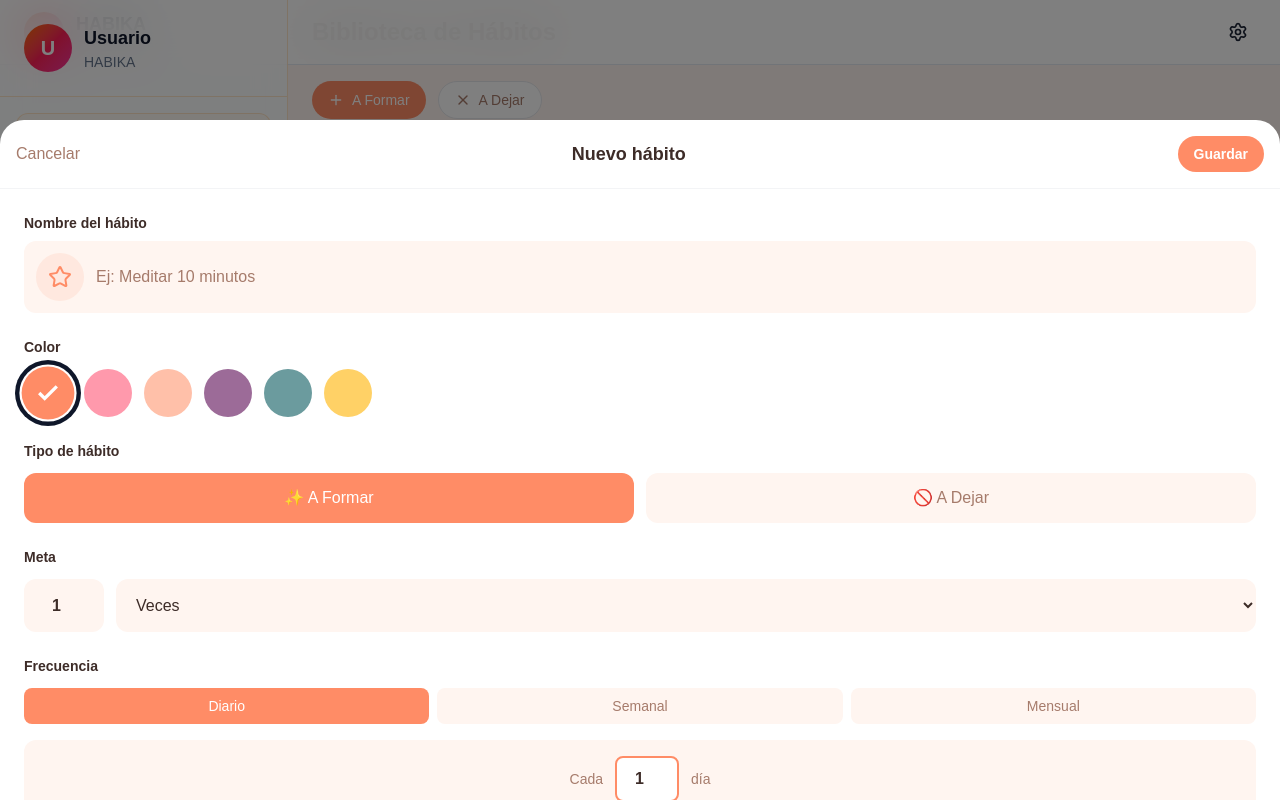
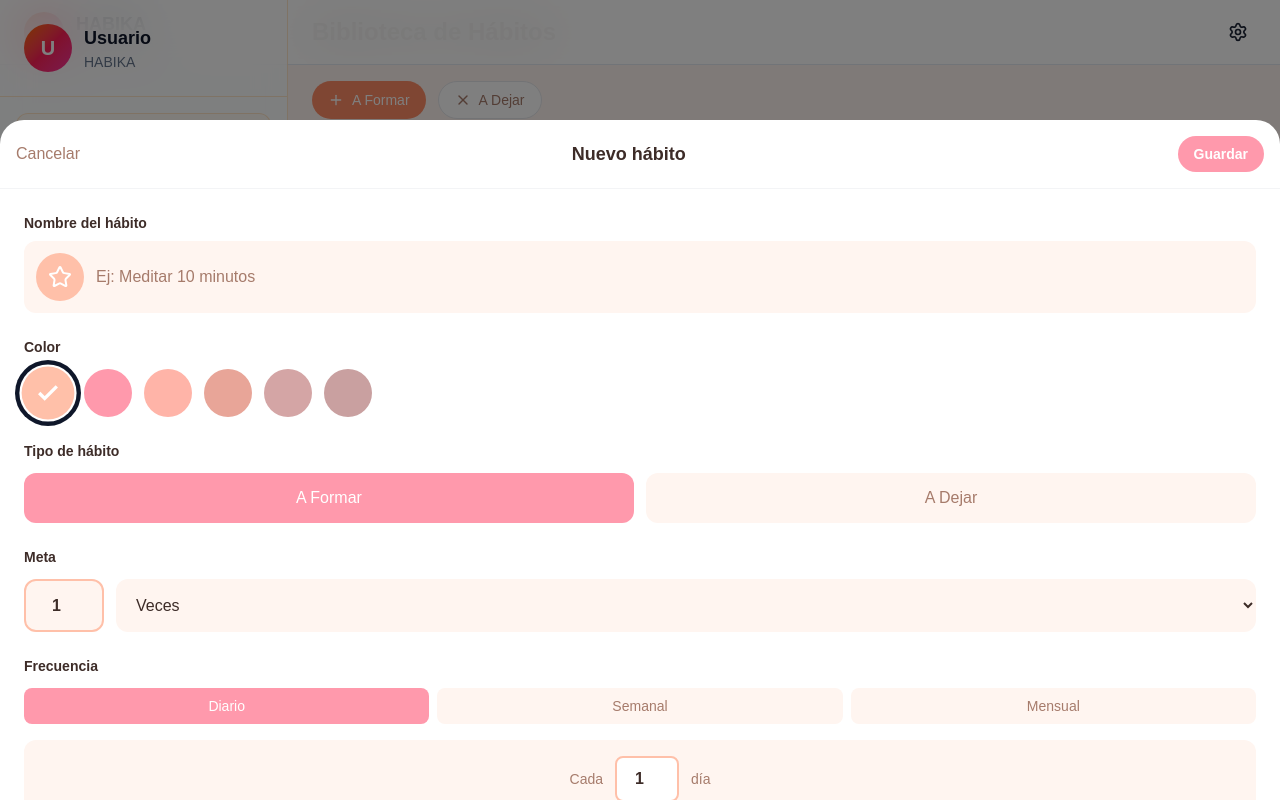
Before and after one commit to agustinmoren0/rocket-app, a Next.js app: page /biblioteca in a window 1280 px wide. Both pictures are taken after a click on the button "Crear hábito personalizado". Built offline with nearby package versions, Linux system fonts and the light colour scheme.

Commit message:
fix: colores correctos + 36 iconos + más unidades meta + edición de hábitos + sin emojis

```diff
--- a/app/biblioteca/page.tsx
+++ b/app/biblioteca/page.tsx
@@ -437,23 +437,23 @@ function PersonalizarHabitModal({ habit, type, onClose, onSuccess }: any) {
 }
 
 // ========== CREAR HÁBITO PERSONALIZADO MODAL ==========
-function CrearHabitoModal({ type: defaultType, onClose, onSuccess }: any) {
+function CrearHabitoModal({ defaultType, onClose, onSuccess, editingHabit }: any) {
   const [formData, setFormData] = useState({
-    name: '',
-    icon: 'Star',
-    color: '#FF8C66',
-    type: defaultType || 'formar',
-    goalValue: 1,
-    goalUnit: 'veces',
-    frequency: 'diario',
-    frequencyInterval: 1,
-    selectedDays: [] as number[],
-    selectedDates: [] as number[],
+    name: editingHabit?.name || '',
+    icon: editingHabit?.icon || 'Star',
+    color: editingHabit?.color || '#FFC0A9',
+    type: editingHabit?.type || defaultType || 'formar',
+    goalValue: editingHabit?.goalValue || 1,
+    goalUnit: editingHabit?.goalUnit || 'veces',
+    frequency: editingHabit?.frequency || 'diario',
+    frequencyInterval: editingHabit?.frequencyInterval || 1,
+    selectedDays: editingHabit?.daysOfWeek || [],
+    selectedDates: editingHabit?.datesOfMonth || [],
   });
 
   const [showIconPicker, setShowIconPicker] = useState(false);
 
-  const COLORS = ['#FF8C66', '#FF99AC', '#FFC0A9', '#9C6B98', '#6B9B9E', '#FFD166'];
+  const COLORS = ['#FFC0A9', '#FF99AC', '#FFB4A8', '#E8A598', '#D4A5A5', '#C9A0A0'];
   const WEEKDAYS = ['Lun', 'Mar', 'Mié', 'Jue', 'Vie', 'Sáb', 'Dom'];
   const MONTH_DATES = Array.from({ length: 31 }, (_, i) => i + 1);
 
@@ -464,6 +464,27 @@ function CrearHabitoModal({ type: defaultType, onClose, onSuccess }: any) {
     }
 
     const habits = JSON.parse(localStorage.getItem('habika_custom_habits') || '[]');
+
+    if (editingHabit) {
+      // Editar hábito existente
+      const index = habits.findIndex((h: any) => h.id === editingHabit.id);
+      if (index !== -1) {
+        habits[index] = {
+          ...habits[index],
+          name: formData.name,
+          icon: formData.icon,
+          color: formData.color,
+          type: formData.type,
+          goalValue: formData.goalValue,
+          goalUnit: formData.goalUnit,
+          frequency: formData.frequency,
+          frequencyInterval: formData.frequencyInterval,
+          daysOfWeek: formData.selectedDays,
+          datesOfMonth: formData.selectedDates,
+        };
+      }
+    } else {
+      // Crear nuevo hábito
       habits.push({
         id: `habit_${Date.now()}`,
         name: formData.name,
@@ -480,6 +501,8 @@ function CrearHabitoModal({ type: defaultType, onClose, onSuccess }: any) {
         createdAt: new Date().toISOString(),
         completedDates: [],
       });
+    }
+
     localStorage.setItem('habika_custom_habits', JSON.stringify(habits));
     onSuccess();
   };
@@ -506,43 +529,46 @@ function CrearHabitoModal({ type: defaultType, onClose, onSuccess }: any) {
           <button onClick={onClose} className="text-[#A67B6B] font-medium">
             Cancelar
           </button>
-          <h2 className="text-lg font-bold text-[#3D2C28]">Nuevo hábito</h2>
+          <h2 className="text-lg font-bold text-[#3D2C28]">
+            {editingHabit ? 'Editar hábito' : 'Nuevo hábito'}
+          </h2>
           <button
             onClick={handleSave}
-            className="px-4 py-2 bg-[#FF8C66] text-white rounded-full text-sm font-semibold"
+            className="px-4 py-2 rounded-full text-white text-sm font-semibold"
+            style={{ backgroundColor: '#FF99AC' }}
           >
             Guardar
           </button>
         </div>
 
         {/* Contenido scrolleable */}
-        <div className="flex-1 overflow-y-auto pb-6">
+        <div className="flex-1 overflow-y-auto pb-28">
           <div className="p-6 space-y-6">
 
-            {/* Icono + Nombre en la misma línea */}
+            {/* Icono + Nombre */}
             <div>
               <label className="block text-sm font-semibold text-[#3D2C28] mb-2">Nombre del hábito</label>
-              <div className="flex items-center gap-3 bg-[#FFF5F0] rounded-xl p-3">
+              <div className="flex items-center gap-3 rounded-xl p-3" style={{ backgroundColor: '#FFF5F0' }}>
                 <button
                   onClick={() => setShowIconPicker(!showIconPicker)}
                   className="w-12 h-12 rounded-full flex items-center justify-center shrink-0 transition-transform hover:scale-110"
-                  style={{ backgroundColor: `${formData.color}20` }}
+                  style={{ backgroundColor: formData.color }}
                 >
-                  <SelectedIcon className="w-6 h-6" style={{ color: formData.color }} />
+                  <SelectedIcon className="w-6 h-6 text-white" />
                 </button>
                 <input
                   type="text"
                   value={formData.name}
                   onChange={(e) => setFormData({ ...formData, name: e.target.value })}
                   placeholder="Ej: Meditar 10 minutos"
-                  className="flex-1 bg-transparent border-none text-[#3D2C28] placeholder:text-[#A67B6B] focus:outline-none text-base"
+                  className="flex-1 bg-transparent border-none text-[#3D2C28] placeholder:text-[#A67B6B] focus:outline-none"
                 />
               </div>
 
-              {/* Selector de iconos expandible */}
+              {/* Selector de iconos */}
               {showIconPicker && (
-                <div className="mt-3 grid grid-cols-6 gap-2 bg-[#FFF5F0] rounded-xl p-3">
-                  {['Star', 'Heart', 'Zap', 'Flame', 'Target', 'Sparkles', 'Brain', 'Dumbbell', 'Music', 'Camera', 'Book', 'Coffee'].map((iconName) => {
+                <div className="mt-3 grid grid-cols-6 gap-2 rounded-xl p-3" style={{ backgroundColor: '#FFF5F0' }}>
+                  {Object.keys(LUCIDE_ICONS).slice(0, 36).map((iconName) => {
                     const Icon = LUCIDE_ICONS[iconName];
                     return (
                       <button
@@ -551,11 +577,18 @@ function CrearHabitoModal({ type: defaultType, onClose, onSuccess }: any) {
                           setFormData({ ...formData, icon: iconName });
                           setShowIconPicker(false);
                         }}
-                        className={`w-full aspect-square rounded-lg flex items-center justify-center transition-all ${
-                          formData.icon === iconName ? 'bg-white shadow-md ring-2 ring-[#FF8C66]' : 'bg-transparent hover:bg-white/50'
-                        }`}
+                        className={`w-full aspect-square rounded-lg flex items-center justify-center transition-all`}
+                        style={{
+                          backgroundColor: formData.icon === iconName ? formData.color : 'white',
+                          outline: formData.icon === iconName ? `2px solid ${formData.color}` : 'none',
+                        }}
                       >
-                        {Icon && <Icon className="w-5 h-5" style={{ color: formData.color }} />}
+                        {Icon && (
+                          <Icon
+                            className="w-5 h-5"
+                            style={{ color: formData.icon === iconName ? 'white' : formData.color }}
+                          />
+                        )}
                       </button>
                     );
                   })}
@@ -571,10 +604,12 @@ function CrearHabitoModal({ type: defaultType, onClose, onSuccess }: any) {
                   <button
                     key={color}
                     onClick={() => setFormData({ ...formData, color })}
-                    className={`w-12 h-12 rounded-full transition-all flex items-center justify-center ${
+                    className={`w-12 h-12 rounded-full transition-transform flex items-center justify-center ${
                       formData.color === color ? 'ring-4 ring-offset-2 scale-110' : ''
                     }`}
-                    style={{ backgroundColor: color }}
+                    style={{
+                      backgroundColor: color,
+                    }}
                   >
                     {formData.color === color && (
                       <svg className="w-6 h-6 text-white" viewBox="0 0 24 24" fill="none" stroke="currentColor" strokeWidth="3">
@@ -592,23 +627,23 @@ function CrearHabitoModal({ type: defaultType, onClose, onSuccess }: any) {
               <div className="flex gap-3">
                 <button
                   onClick={() => setFormData({ ...formData, type: 'formar' })}
-                  className={`flex-1 py-3 rounded-xl font-medium transition-colors ${
-                    formData.type === 'formar'
-                      ? 'bg-[#FF8C66] text-white'
-                      : 'bg-[#FFF5F0] text-[#A67B6B]'
-                  }`}
+                  className={`flex-1 py-3 rounded-xl font-medium transition-colors text-white`}
+                  style={{
+                    backgroundColor: formData.type === 'formar' ? '#FF99AC' : '#FFF5F0',
+                    color: formData.type === 'formar' ? 'white' : '#A67B6B',
+                  }}
                 >
-                  ✨ A Formar
+                  A Formar
                 </button>
                 <button
                   onClick={() => setFormData({ ...formData, type: 'dejar' })}
-                  className={`flex-1 py-3 rounded-xl font-medium transition-colors ${
-                    formData.type === 'dejar'
-                      ? 'bg-[#FF8C66] text-white'
-                      : 'bg-[#FFF5F0] text-[#A67B6B]'
-                  }`}
+                  className={`flex-1 py-3 rounded-xl font-medium transition-colors`}
+                  style={{
+                    backgroundColor: formData.type === 'dejar' ? '#FF99AC' : '#FFF5F0',
+                    color: formData.type === 'dejar' ? 'white' : '#A67B6B',
+                  }}
                 >
-                  🚫 A Dejar
+                  A Dejar
                 </button>
               </div>
             </div>
@@ -622,19 +657,32 @@ function CrearHabitoModal({ type: defaultType, onClose, onSuccess }: any) {
                   min="1"
                   value={formData.goalValue}
                   onChange={(e) => setFormData({ ...formData, goalValue: parseInt(e.target.value) || 1 })}
-                  className="w-20 px-4 py-3 rounded-xl bg-[#FFF5F0] text-center font-semibold text-[#3D2C28] border-2 border-transparent focus:border-[#FF8C66] focus:outline-none"
+                  className="w-20 px-4 py-3 rounded-xl text-center font-semibold text-[#3D2C28] border-2 focus:outline-none"
+                  style={{
+                    backgroundColor: '#FFF5F0',
+                    borderColor: formData.color,
+                  }}
                 />
                 <select
                   value={formData.goalUnit}
                   onChange={(e) => setFormData({ ...formData, goalUnit: e.target.value })}
-                  className="flex-1 px-4 py-3 rounded-xl bg-[#FFF5F0] text-[#3D2C28] font-medium border-none focus:outline-none focus:ring-2 focus:ring-[#FF8C66]"
+                  className="flex-1 px-4 py-3 rounded-xl text-[#3D2C28] font-medium border-none focus:outline-none"
+                  style={{ backgroundColor: '#FFF5F0' }}
                 >
                   <option value="veces">Veces</option>
                   <option value="min">Minutos</option>
-                  <option value="horas">Horas</option>
+                  <option value="hora(s)">Hora(s)</option>
                   <option value="km">Kilómetros</option>
-                  <option value="litros">Litros</option>
+                  <option value="milla(s)">Milla(s)</option>
+                  <option value="litro(s)">Litro(s)</option>
+                  <option value="ml">Mililitros</option>
+                  <option value="vaso(s)">Vaso(s)</option>
+                  <option value="kg">Kilogramos</option>
+                  <option value="gramo(s)">Gramo(s)</option>
+                  <option value="libra(s)">Libra(s)</option>
+                  <option value="onza(s)">Onza(s)</option>
                   <option value="páginas">Páginas</option>
+                  <option value="pedazo(s)">Pedazo(s)</option>
                 </select>
               </div>
             </div>
@@ -647,38 +695,38 @@ function CrearHabitoModal({ type: defaultType, onClose, onSuccess }: any) {
               <div className="flex gap-2 mb-4">
                 <button
                   onClick={() => setFormData({ ...formData, frequency: 'diario' })}
-                  className={`flex-1 py-2 rounded-lg text-sm font-medium transition-colors ${
-                    formData.frequency === 'diario'
-                      ? 'bg-[#FF8C66] text-white'
-                      : 'bg-[#FFF5F0] text-[#A67B6B]'
-                  }`}
+                  className={`flex-1 py-2 rounded-lg text-sm font-medium transition-colors`}
+                  style={{
+                    backgroundColor: formData.frequency === 'diario' ? '#FF99AC' : '#FFF5F0',
+                    color: formData.frequency === 'diario' ? 'white' : '#A67B6B',
+                  }}
                 >
                   Diario
                 </button>
                 <button
                   onClick={() => setFormData({ ...formData, frequency: 'semanal', selectedDays: [] })}
-                  className={`flex-1 py-2 rounded-lg text-sm font-medium transition-colors ${
-                    formData.frequency === 'semanal'
-                      ? 'bg-[#FF8C66] text-white'
-                      : 'bg-[#FFF5F0] text-[#A67B6B]'
-                  }`}
+                  className={`flex-1 py-2 rounded-lg text-sm font-medium transition-colors`}
+                  style={{
+                    backgroundColor: formData.frequency === 'semanal' ? '#FF99AC' : '#FFF5F0',
+                    color: formData.frequency === 'semanal' ? 'white' : '#A67B6B',
+                  }}
                 >
                   Semanal
                 </button>
                 <button
                   onClick={() => setFormData({ ...formData, frequency: 'mensual', selectedDates: [] })}
-                  className={`flex-1 py-2 rounded-lg text-sm font-medium transition-colors ${
-                    formData.frequency === 'mensual'
-                      ? 'bg-[#FF8C66] text-white'
-                      : 'bg-[#FFF5F0] text-[#A67B6B]'
-                  }`}
+                  className={`flex-1 py-2 rounded-lg text-sm font-medium transition-colors`}
+                  style={{
+                    backgroundColor: formData.frequency === 'mensual' ? '#FF99AC' : '#FFF5F0',
+                    color: formData.frequency === 'mensual' ? 'white' : '#A67B6B',
+                  }}
                 >
                   Mensual
                 </button>
               </div>
 
-              {/* Intervalo personalizable */}
-              <div className="flex items-center justify-center gap-3 bg-[#FFF5F0] rounded-xl p-4 mb-4">
+              {/* Intervalo */}
+              <div className="flex items-center justify-center gap-3 rounded-xl p-4 mb-4" style={{ backgroundColor: '#FFF5F0' }}>
                 <span className="text-[#A67B6B] text-sm">Cada</span>
                 <input
                   type="number"
@@ -686,7 +734,8 @@ function CrearHabitoModal({ type: defaultType, onClose, onSuccess }: any) {
                   max="365"
                   value={formData.frequencyInterval}
                   onChange={(e) => setFormData({ ...formData, frequencyInterval: parseInt(e.target.value) || 1 })}
-                  className="w-16 px-3 py-2 rounded-lg bg-white text-center font-bold text-[#3D2C28] border-2 border-[#FF8C66]"
+                  className="w-16 px-3 py-2 rounded-lg bg-white text-center font-bold text-[#3D2C28] border-2"
+                  style={{ borderColor: formData.color }}
                 />
                 <span className="text-[#A67B6B] text-sm">
                   {formData.frequency === 'diario' && (formData.frequencyInterval === 1 ? 'día' : 'días')}
@@ -695,7 +744,7 @@ function CrearHabitoModal({ type: defaultType, onClose, onSuccess }: any) {
                 </span>
               </div>
 
-              {/* Selector de días (semanal) */}
+              {/* Días (semanal) */}
               {formData.frequency === 'semanal' && (
                 <div>
                   <p className="text-xs text-[#A67B6B] mb-2 font-medium">Días</p>
@@ -705,15 +754,15 @@ function CrearHabitoModal({ type: defaultType, onClose, onSuccess }: any) {
                         key={index}
                         onClick={() => {
                           const days = formData.selectedDays.includes(index)
-                            ? formData.selectedDays.filter(d => d !== index)
+                            ? formData.selectedDays.filter((d: number) => d !== index)
                             : [...formData.selectedDays, index];
                           setFormData({ ...formData, selectedDays: days });
                         }}
-                        className={`py-2 rounded-lg text-xs font-semibold transition-colors ${
-                          formData.selectedDays.includes(index)
-                            ? 'bg-[#FF8C66] text-white'
-                            : 'bg-[#FFF5F0] text-[#A67B6B]'
-                        }`}
+                        className={`py-2 rounded-lg text-xs font-semibold transition-colors`}
+                        style={{
+                          backgroundColor: formData.selectedDays.includes(index) ? formData.color : '#FFF5F0',
+                          color: formData.selectedDays.includes(index) ? 'white' : '#A67B6B',
+                        }}
                       >
                         {day}
                       </button>
@@ -726,21 +775,21 @@ function CrearHabitoModal({ type: defaultType, onClose, onSuccess }: any) {
               {formData.frequency === 'mensual' && (
                 <div>
                   <p className="text-xs text-[#A67B6B] mb-2 font-medium">Días del mes</p>
-                  <div className="grid grid-cols-7 gap-2 max-h-48 overflow-y-auto bg-[#FFF5F0] rounded-xl p-3">
+                  <div className="grid grid-cols-7 gap-2 max-h-48 overflow-y-auto rounded-xl p-3" style={{ backgroundColor: '#FFF5F0' }}>
                     {MONTH_DATES.map((date) => (
                       <button
                         key={date}
                         onClick={() => {
                           const dates = formData.selectedDates.includes(date)
-                            ? formData.selectedDates.filter(d => d !== date)
+                            ? formData.selectedDates.filter((d: number) => d !== date)
                             : [...formData.selectedDates, date];
                           setFormData({ ...formData, selectedDates: dates });
                         }}
-                        className={`aspect-square rounded-lg text-sm font-semibold transition-colors ${
-                          formData.selectedDates.includes(date)
-                            ? 'bg-[#FF8C66] text-white'
-                            : 'bg-white text-[#A67B6B] hover:bg-gray-100'
-                        }`}
+                        className={`aspect-square rounded-lg text-sm font-semibold transition-colors`}
+                        style={{
+                          backgroundColor: formData.selectedDates.includes(date) ? formData.color : 'white',
+                          color: formData.selectedDates.includes(date) ? 'white' : '#A67B6B',
+                        }}
                       >
                         {date}
                       </button>
```
Lines whose indentation alone changed are shown as unchanged.
